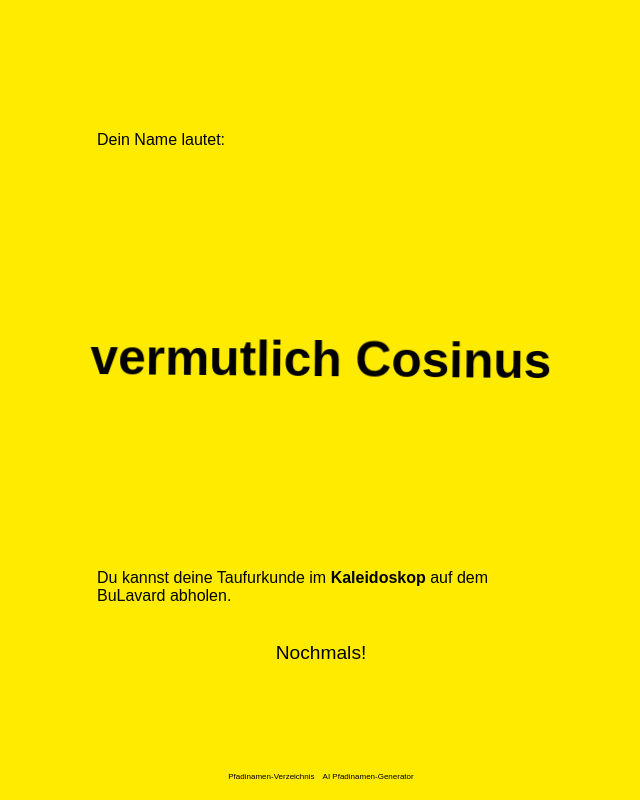
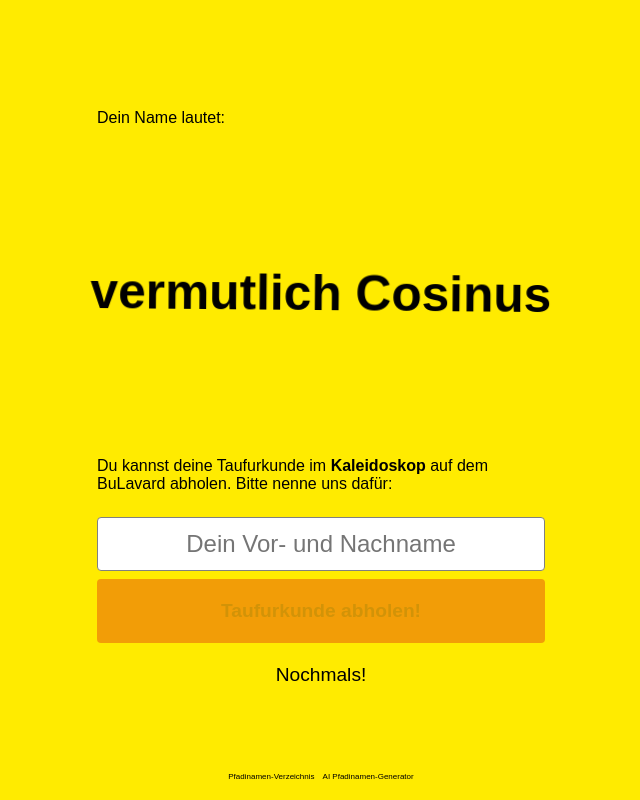
Before and after one commit to diegosteiner/pfadinamen-game, a Next.js app: page /result in a window 1280 px wide. Shown: the whole page, without its empty margins (319-959 px from the left). Built offline with nearby package versions, Linux system fonts and the light colour scheme.

Commit message:
fix: validate form

```diff
--- a/pages/result.tsx
+++ b/pages/result.tsx
@@ -5,6 +5,13 @@ import { useRouter } from 'next/router'
 import { FormEvent, useRef, useState } from 'react'
 import { names } from '../data'
 import buttonStyle from '../styles/buttons'
+
+enum SubmitState {
+	Invalid,
+	Valid,
+	Submitting,
+	Submitted
+}
 
 function resolveName(param?: string | string[]): string | undefined {
 	if (Array.isArray(param)) param = Array.from(param).at(-1)
@@ -38,6 +45,10 @@ const style = css`
 		margin-bottom: 0.5rem;
 	}
 
+	[disabled] {
+		opacity: 0.5;
+	}
+
 	@keyframes reveal {
 		100% {
 			transform: scale(1.2) rotate(3deg)
@@ -54,12 +65,13 @@ export function Result() {
 	const nameNr = router.query.r
 	const name = resolveName(nameNr)
 	const nameRef = useRef<HTMLInputElement>(null)
-	const [maySubmit, setMaySubmit] = useState<boolean>(!!nameNr && !!name)
+	const [submitState, setSubmitState] = useState<SubmitState>(SubmitState.Invalid)
 	const handleSubmit = (event: FormEvent<HTMLFormElement>) => {
 		event.preventDefault()
 		const realname = nameRef.current?.value
 
-		if (!realname || !maySubmit) return
+		if (!realname || submitState != SubmitState.Valid) return
+		setSubmitState(SubmitState.Submitting)
 
 		fetch("https://n8n.cloud.heimv.ch/webhook/74ab4ad1-7510-43c6-ba33-c53adb9a5d76", {
 			method: 'POST',
@@ -68,7 +80,7 @@ export function Result() {
 				'Content-Type': 'application/json'
 			},
 			body: JSON.stringify({ realname, name, nameNr })
-		}).then(() => setMaySubmit(false))
+		}).then(() => setSubmitState(SubmitState.Submitted)).catch(() => setSubmitState(SubmitState.Invalid))
 	}
 
 	return (
@@ -83,11 +95,12 @@ export function Result() {
 				<h1>{name}</h1>
 				<form onSubmit={handleSubmit}>
 					<p>Du kannst deine Taufurkunde im <strong>Kaleidoskop</strong> auf dem BuLavard abholen.
-						{maySubmit && <span>Bitte nenne uns dafür: </span>}
+						{submitState == SubmitState.Invalid && <span> Bitte nenne uns dafür: </span>}
+						{submitState == SubmitState.Submitted && <span> Deine Daten wurden übermittelt. </span>}
 					</p>
-					{maySubmit && <>
-						<input name="realname" ref={nameRef} placeholder="Dein Vor- und Nachname" />
-						<button type='submit' css={buttonStyle} className="primary">Taufurkunde abholen!</button>
+					{submitState != SubmitState.Submitted && <>
+						<input name="realname" onChange={(event) => setSubmitState(event.target.value.length > 4 ? SubmitState.Valid : SubmitState.Invalid)} ref={nameRef} placeholder="Dein Vor- und Nachname" disabled={submitState == SubmitState.Submitting} />
+						<button type='submit' css={buttonStyle} className="primary" disabled={submitState == SubmitState.Submitting || submitState == SubmitState.Invalid}>Taufurkunde abholen!</button>
 					</>}
 					<Link href="/"><a css={[buttonStyle, secondaryButtonStyle]} className="transparent">Nochmals!</a></Link>
 				</form>
```
